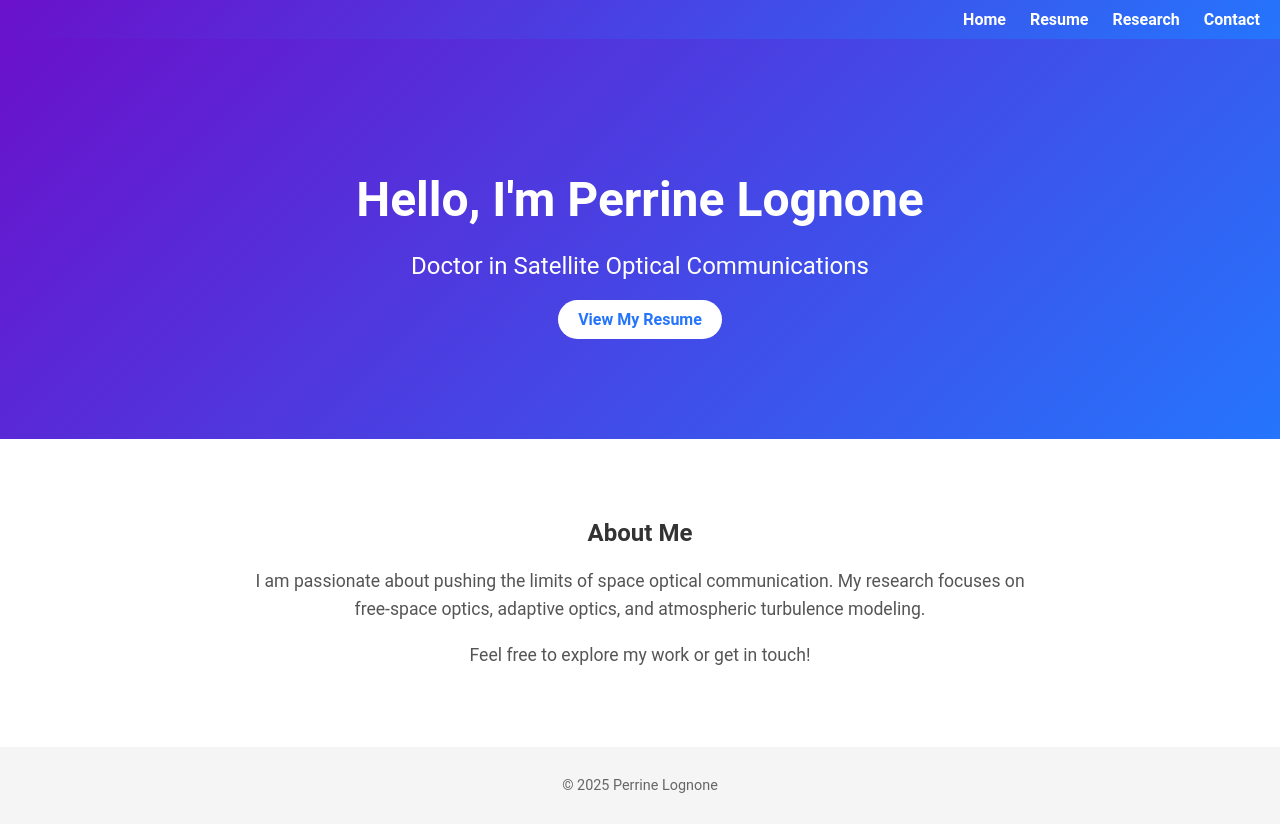
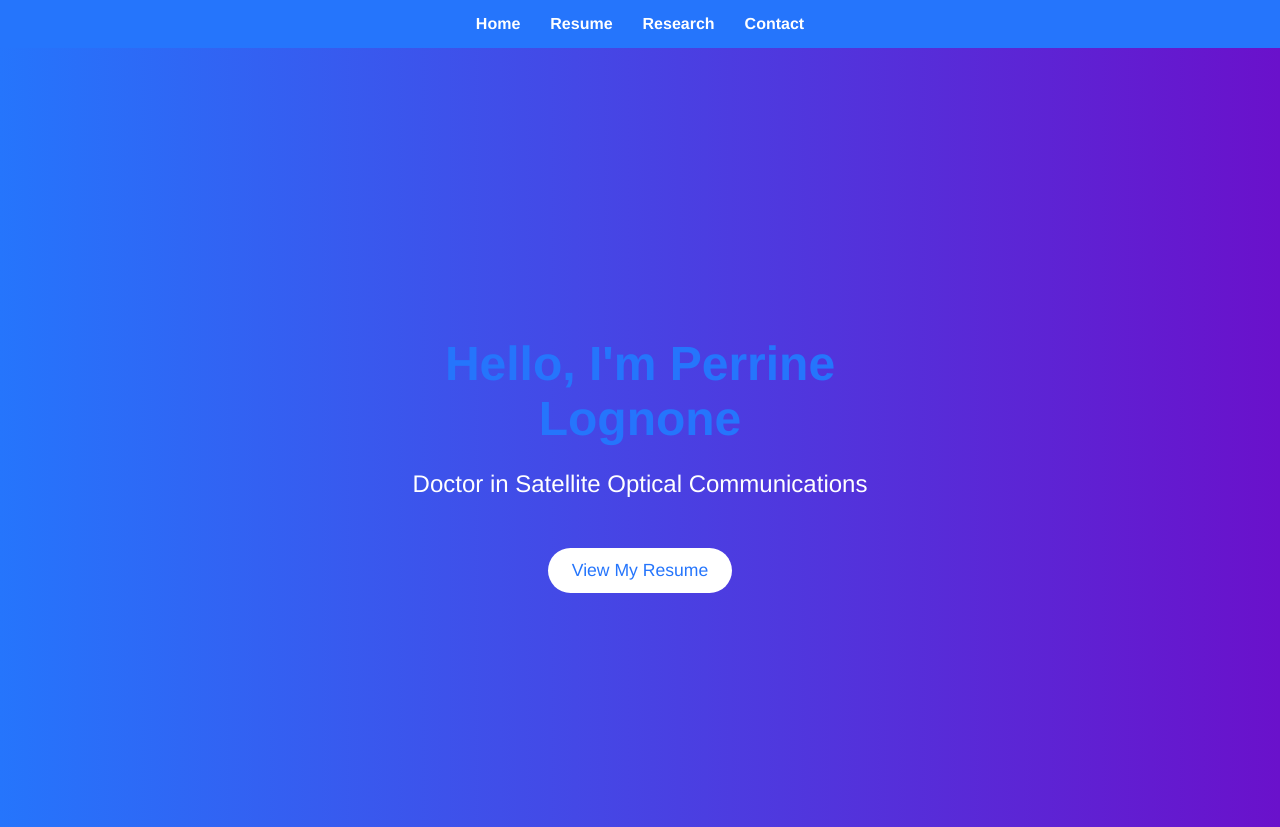
Before and after one commit to plognoneUk/plognoneUk.github.io, a plain HTML site: page index.html in a window 1280 px wide. Shown: the top 827 px of the page. Drawn offline with Linux system fonts and the light colour scheme.

Commit message:
Update style.css

```diff
--- a/style.css
+++ b/style.css
@@ -1,120 +1,104 @@
+/* Reset some basics */
 body {
   margin: 0;
-  font-family: 'Roboto', sans-serif;
-  scroll-behavior: smooth;
+  font-family: 'Helvetica Neue', Arial, sans-serif;
+  background: #f9f9f9;
+  color: #333;
 }
 
+a {
+  text-decoration: none;
+  color: inherit;
+}
+
+/* Navigation Bar */
 nav {
-  background: linear-gradient(135deg, #6a11cb 0%, #2575fc 100%);
-  padding: 10px 20px;
-  text-align: right;
+  background: #2575fc;
+  padding: 15px 30px;
+  display: flex;
+  justify-content: center;
+  gap: 30px;
 }
 
 nav a {
   color: white;
-  margin-left: 20px;
-  text-decoration: none;
   font-weight: bold;
-  font-size: 1rem;
+  transition: color 0.3s;
 }
 
 nav a:hover {
-  text-decoration: underline;
+  color: #f0f0f0;
 }
 
-header {
-  background: linear-gradient(135deg, #6a11cb 0%, #2575fc 100%);
-  color: white;
-  text-align: center;
-  padding: 100px 20px;
+/* General Section Styling */
+section {
+  padding: 60px 20px;
+  max-width: 1000px;
+  margin: auto;
 }
 
-header h1 {
-  font-size: 3rem;
-  margin-bottom: 10px;
+h1, h2, h3 {
+  color: #2575fc;
 }
 
-header p {
-  font-size: 1.5rem;
+/* Hero Section */
+.hero {
+  height: 100vh;
+  background: linear-gradient(to right, #2575fc, #6a11cb);
+  color: white;
+  display: flex;
+  align-items: center;
+  justify-content: center;
+  text-align: center;
+  padding: 0 20px;
+}
+
+.hero-content {
+  max-width: 600px;
+}
+
+.hero h1 {
+  font-size: 3rem;
   margin-bottom: 20px;
 }
 
-.button {
-  display: inline-block;
-  padding: 10px 20px;
+.hero p {
+  font-size: 1.5rem;
+  margin-bottom: 30px;
+}
+
+.hero .button {
   background: white;
   color: #2575fc;
-  font-weight: bold;
+  padding: 12px 24px;
+  font-size: 1.1rem;
+  border-radius: 25px;
   text-decoration: none;
-  border-radius: 30px;
   transition: background 0.3s;
 }
 
-.button:hover {
-  background: #e0e0e0;
+.hero .button:hover {
+  background: #f0f0f0;
 }
 
-section {
-  padding: 60px 20px;
-  max-width: 800px;
-  margin: auto;
+/* About Section */
+.about {
+  text-align: center;
 }
 
-section h1, section h2 {
-  text-align: center;
-  color: #333;
+.about h2 {
+  font-size: 2.5rem;
   margin-bottom: 20px;
 }
 
-section p {
-  text-align: center;
+.about p {
+  max-width: 700px;
+  margin: 0 auto 20px;
   font-size: 1.1rem;
   line-height: 1.6;
-  color: #555;
 }
 
-.list {
-  list-style: none;
-  padding: 0;
-  font-size: 1.1rem;
-  color: #555;
-  margin-top: 20px;
-}
-
-.list li {
-  margin-bottom: 10px;
-  text-align: center;
-}
-
-footer {
-  text-align: center;
-  padding: 30px 10px;
-  background: #f5f5f5;
-  color: #666;
-  font-size: 0.9rem;
-}
-
-
-
-
-
-/* Badges */
-.badge {
-  display: inline-block;
-  background: #2575fc;
-  color: white;
-  font-size: 0.75rem;
-  padding: 5px 10px;
-  border-radius: 20px;
-  margin-bottom: 10px;
-}
-
-.badge.education { background: #6a11cb; }
-.badge.journal { background: #00b894; }
-.badge.conference { background: #e17055; }
-
-/* Expandable details */
-/* Resume cards */
+/* Resume Cards */
 .resume-cards {
   display: grid;
   grid-template-columns: 1fr;
@@ -128,49 +112,78 @@ footer {
   border-left: 6px solid #2575fc;
   border-radius: 10px;
   box-shadow: 0 2px 5px rgba(0,0,0,0.1);
-  transition: 0.3s;
+  transition: transform 0.3s;
 }
 
 .resume-item:hover {
   transform: translateY(-5px);
 }
 
-/* Expandable details (still animated) */
+.resume-item h3 {
+  margin-top: 0;
+}
+
+/* Badges */
+.badge {
+  display: inline-block;
+  padding: 5px 10px;
+  border-radius: 12px;
+  font-size: 0.8rem;
+  color: white;
+  margin-bottom: 10px;
+}
+
+.badge.education {
+  background: #3498db;
+}
+
+.badge.journal {
+  background: #2ecc71;
+}
+
+.badge.conference {
+  background: #9b59b6;
+}
+
+/* Expandable Paper Details */
 .details {
   overflow: hidden;
   max-height: 0;
   background: #f0f8ff;
   padding: 0 15px;
   margin-top: 10px;
+  border-left: 3px solid #2575fc;
   transition: max-height 0.5s ease;
 }
 
-/* Other previous styles for badges, clickable, filters stay the same */
+.details p, .details a {
+  margin: 10px 0;
+}
 
-
-/* Clickable paper titles */
+/* Clickable */
 .clickable {
   cursor: pointer;
   color: #2575fc;
-  font-weight: bold;
 }
 
 .clickable:hover {
   text-decoration: underline;
 }
 
-/* Filter buttons */
+/* Filters Buttons */
 .filters {
-  margin-bottom: 20px;
+  margin-bottom: 30px;
+  text-align: center;
 }
 
 .filters button {
   background: #2575fc;
   color: white;
   border: none;
+  padding: 10px 20px;
   margin: 5px;
-  padding: 8px 15px;
   border-radius: 20px;
+  font-size: 1rem;
   cursor: pointer;
   transition: background 0.3s;
 }
@@ -178,3 +191,27 @@ footer {
 .filters button:hover {
   background: #6a11cb;
 }
+
+/* General Buttons */
+.button {
+  background: #2575fc;
+  color: white;
+  padding: 10px 20px;
+  border-radius: 25px;
+  display: inline-block;
+  margin-top: 20px;
+  transition: background 0.3s;
+}
+
+.button:hover {
+  background: #6a11cb;
+}
+
+/* Footer */
+footer {
+  text-align: center;
+  padding: 20px;
+  background: #2575fc;
+  color: white;
+  margin-top: 50px;
+}
```
